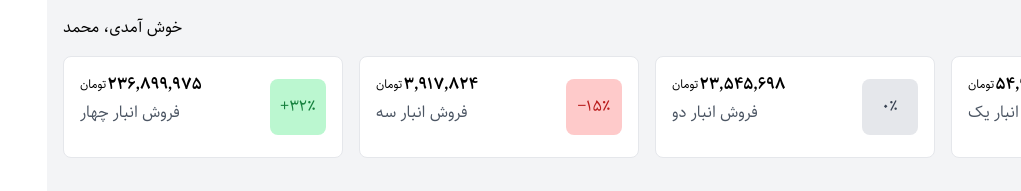
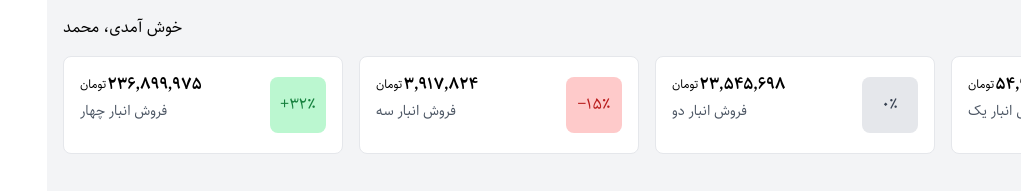
Before and after one commit to swkarimi/dashboard, a Next.js app: page / in a window 1280 px wide. Shown: the top 191 px of the page, without its empty margins (259-1280 px from the left). Built offline with nearby package versions, Linux system fonts and the light colour scheme.

Commit message:
fix card style

```diff
--- a/components/cards/Card.tsx
+++ b/components/cards/Card.tsx
@@ -40,7 +40,7 @@ export const Card: FC<CardProps> = ({ amount, title, percentage }) => {
           classNameNumber="font-bold"
           classNameUnit="text-xs"
         />
-        <p className="text-gray-600">{title}</p>
+        <p className="text-gray-600 text-sm">{title}</p>
       </div>
     </div>
   )
```
